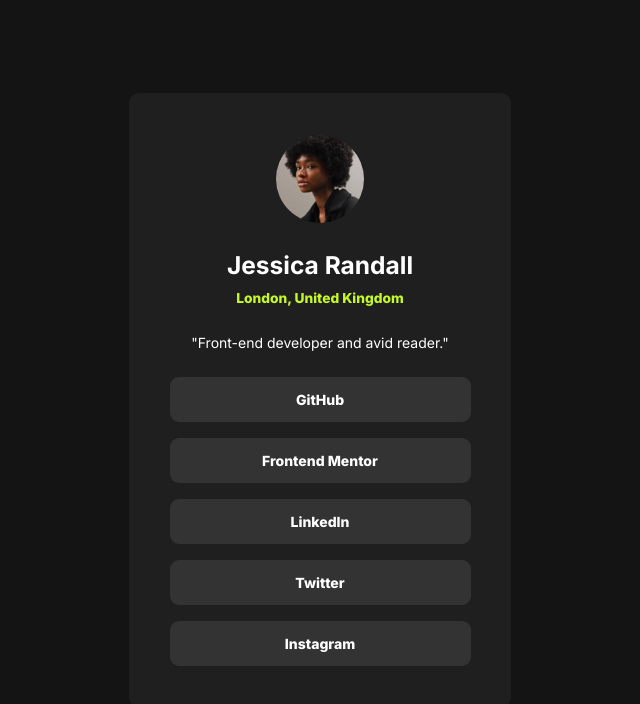
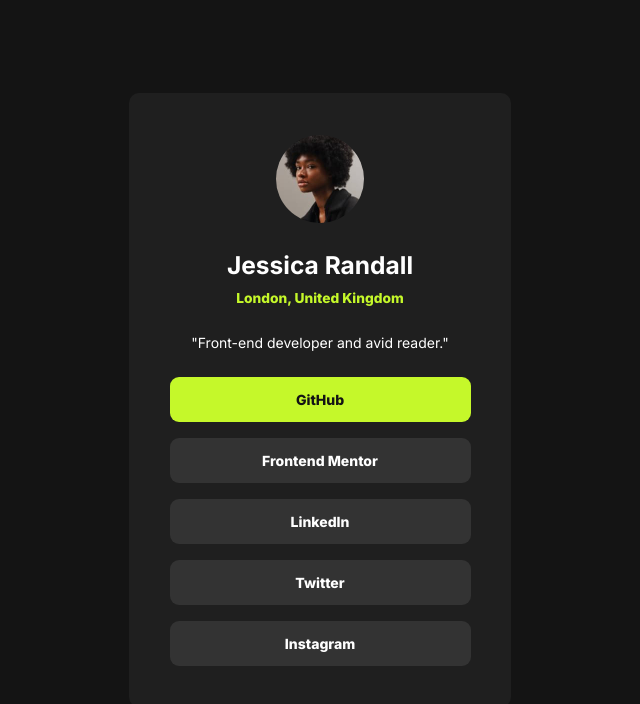
Before and after one commit to Noan-abidostricot/Social-links-profile, a plain HTML site: page index.html in a window 1280 px wide. In both pictures the pointer is over the link "GitHub". Shown: the whole page, without its empty margins (320-960 px from the left). Drawn offline with Linux system fonts and the light colour scheme.

Commit message:
add hover effect

```diff
--- a/Css/style.css
+++ b/Css/style.css
@@ -141,3 +141,8 @@
     border-radius: 9px;
 
   }
+
+  .social-media:hover{
+    background-color: var(--green-col);
+    color : var(--grey-900)
+}
```
Also changed, not shown: 1 other file.
